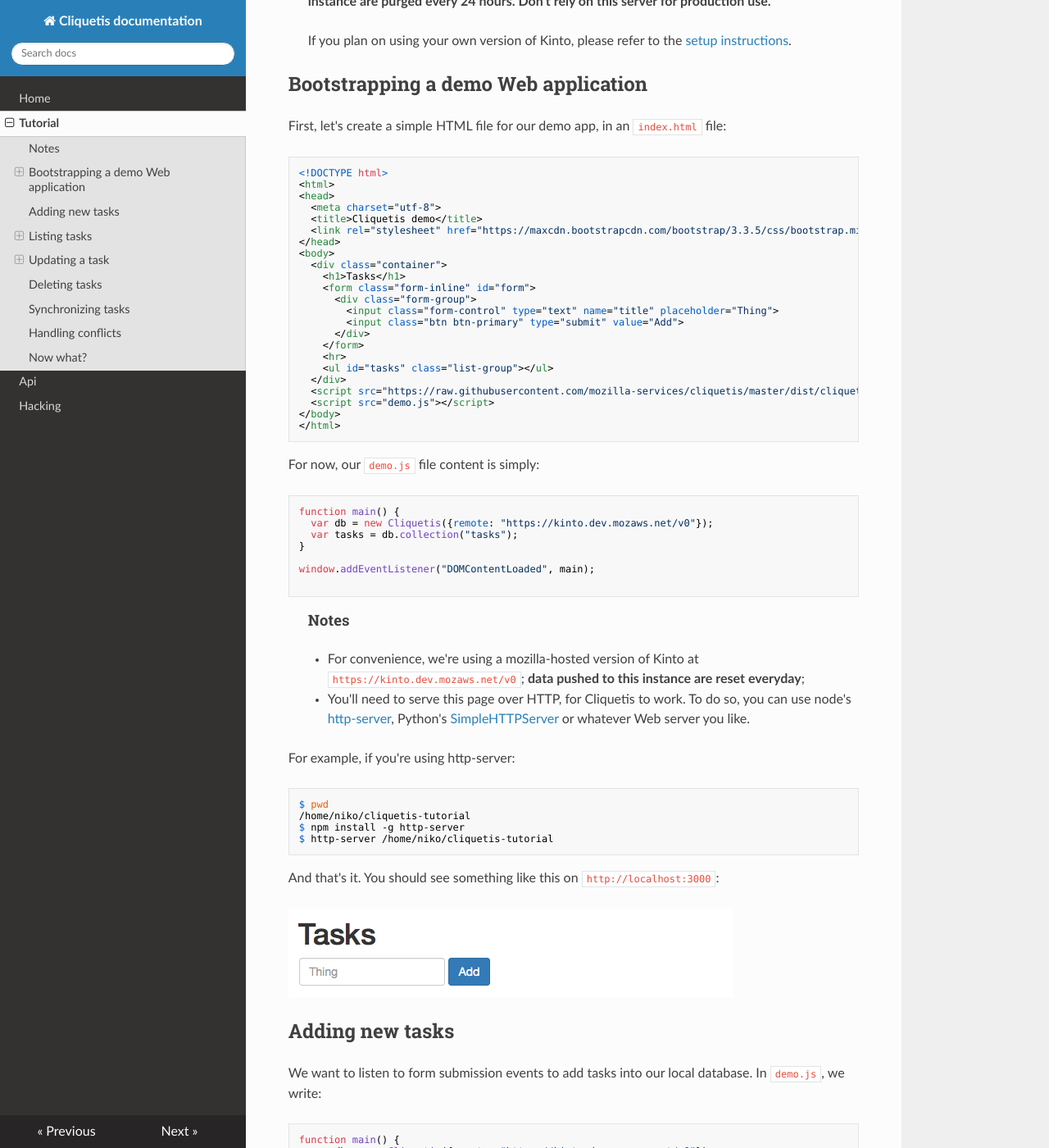
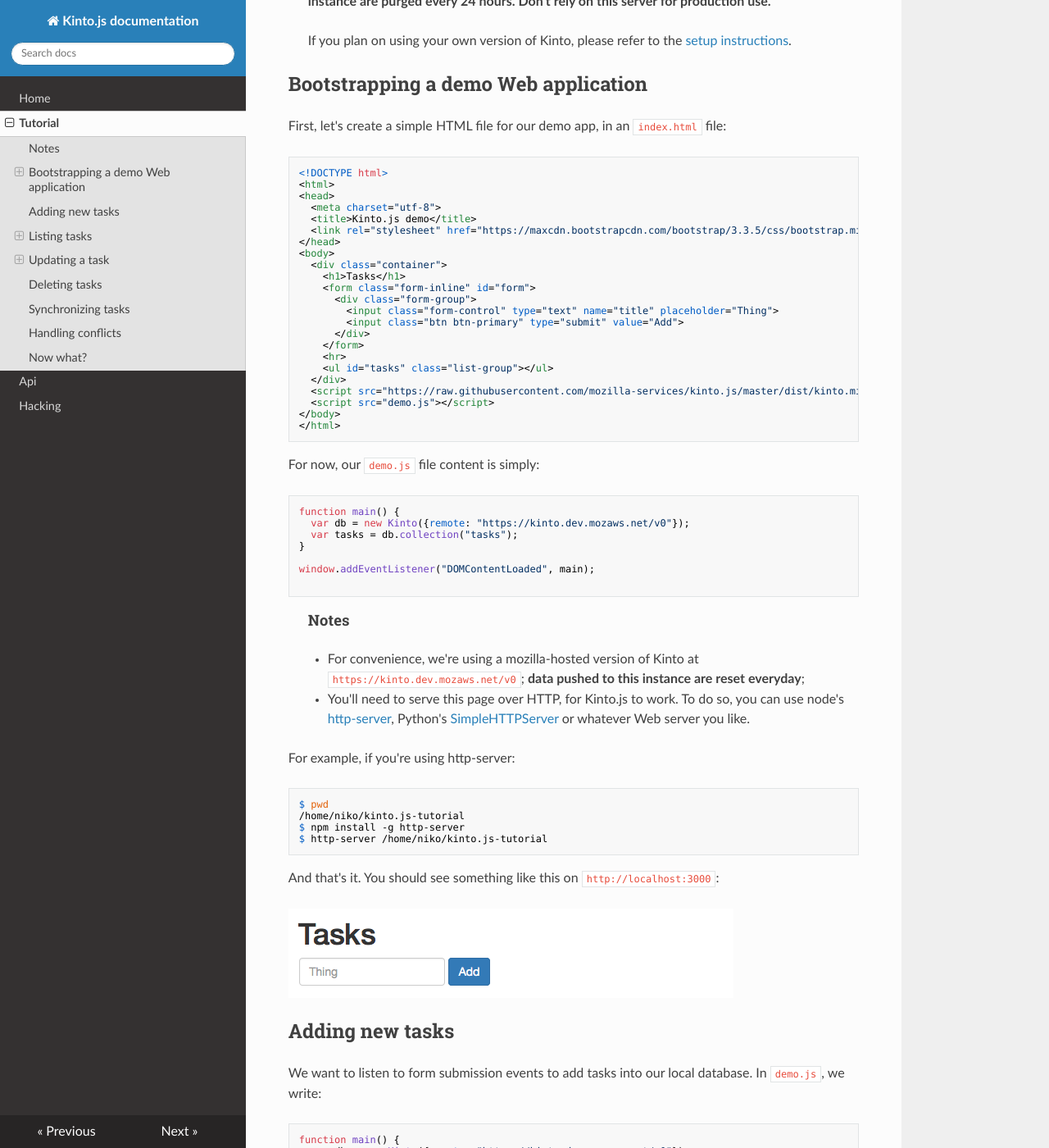
Before and after one commit to Kinto/kinto.js, an MkDocs documentation site: the page built from docs/tutorial.md, in a window 1280 px wide and 1400 px high, scrolled down 692 px. Shown: the whole window at 82% size. Built offline with MkDocs 1.6.1, drawn with Linux system fonts in a browser that asks for light colours; nearby versions of some CDN libraries; old or Windows-style settings are respelled for this version of MkDocs; some of the changed text lies outside the part shown.

Commit message:
Rename the project in Kinto.js

````diff
--- a/docs/tutorial.md
+++ b/docs/tutorial.md
@@ -4,7 +4,7 @@
 
 ![](images/final.png)
 
-The final demo code is [available](https://github.com/mozilla-services/cliquetis/tree/master/demo) in the Cliquetis repository.
+The final demo code is [available](https://github.com/mozilla-services/kinto.js/tree/master/demo) in the Kinto.js repository.
 
 > #### Notes
 >
@@ -21,7 +21,7 @@
 <html>
 <head>
   <meta charset="utf-8">
-  <title>Cliquetis demo</title>
+  <title>Kinto.js demo</title>
   <link rel="stylesheet" href="https://maxcdn.bootstrapcdn.com/bootstrap/3.3.5/css/bootstrap.min.css">
 </head>
 <body>
@@ -36,7 +36,7 @@
     <hr>
     <ul id="tasks" class="list-group"></ul>
   </div>
-  <script src="https://raw.githubusercontent.com/mozilla-services/cliquetis/master/dist/cliquetis.min.js"></script>
+  <script src="https://raw.githubusercontent.com/mozilla-services/kinto.js/master/dist/kinto.min.js"></script>
   <script src="demo.js"></script>
 </body>
 </html>
@@ -46,7 +46,7 @@
 
 ```js
 function main() {
-  var db = new Cliquetis({remote: "https://kinto.dev.mozaws.net/v0"});
+  var db = new Kinto({remote: "https://kinto.dev.mozaws.net/v0"});
   var tasks = db.collection("tasks");
 }
 
@@ -57,14 +57,14 @@
 > #### Notes
 >
 > - For convenience, we're using a mozilla-hosted version of Kinto at `https://kinto.dev.mozaws.net/v0`; **data pushed to this instance are reset everyday**;
-> - You'll need to serve this page over HTTP, for Cliquetis to work. To do so, you can use node's [http-server](https://github.com/indexzero/http-server), Python's [SimpleHTTPServer](https://docs.python.org/2/library/simplehttpserver.html) or whatever Web server you like.
+> - You'll need to serve this page over HTTP, for Kinto.js to work. To do so, you can use node's [http-server](https://github.com/indexzero/http-server), Python's [SimpleHTTPServer](https://docs.python.org/2/library/simplehttpserver.html) or whatever Web server you like.
 
 For example, if you're using http-server:
 
     $ pwd
-    /home/niko/cliquetis-tutorial
+    /home/niko/kinto.js-tutorial
     $ npm install -g http-server
-    $ http-server /home/niko/cliquetis-tutorial
+    $ http-server /home/niko/kinto.js-tutorial
 
 And that's it. You should see something like this on `http://localhost:3000`:
 
@@ -76,7 +76,7 @@
 
 ```js
 function main() {
-  var db = new Cliquetis({remote: "https://kinto.dev.mozaws.net/v0"});
+  var db = new Kinto({remote: "https://kinto.dev.mozaws.net/v0"});
   var tasks = db.collection("tasks");
 
   document.getElementById("form")
@@ -117,7 +117,7 @@
 
 ```js
 function main() {
-  var db = new Cliquetis({remote: "https://kinto.dev.mozaws.net/v0"});
+  var db = new Kinto({remote: "https://kinto.dev.mozaws.net/v0"});
   var tasks = db.collection("tasks");
 
   document.getElementById("form")
@@ -183,7 +183,7 @@
 
 > #### Notes
 >
-> - The Cliquetis API heavily relies on [Promises](https://developer.mozilla.org/en-US/docs/Mozilla/JavaScript_code_modules/Promise.jsm/Promise). Don't hesitate to [learn a bit more](http://pouchdb.com/2015/05/18/we-have-a-problem-with-promises.html) about them before digging further into this tutorial.
+> - The Kinto.js API heavily relies on [Promises](https://developer.mozilla.org/en-US/docs/Mozilla/JavaScript_code_modules/Promise.jsm/Promise). Don't hesitate to [learn a bit more](http://pouchdb.com/2015/05/18/we-have-a-problem-with-promises.html) about them before digging further into this tutorial.
 
 
 ## Updating a task
@@ -328,10 +328,10 @@
   });
 ```
 
-We're passing an `Authorization` header as an option to `#sync()`; that's because we're using Basic Auth mode for Kinto. We could alternatively have defined that authorization header in the `Cliquetis` constructor:
+We're passing an `Authorization` header as an option to `#sync()`; that's because we're using Basic Auth mode for Kinto. We could alternatively have defined that authorization header in the `Kinto` constructor:
 
 ```js
-var db = new Cliquetis({
+var db = new Kinto({
   remote: "https://kinto.dev.mozaws.net/v0",
   headers: {Authorization: "Basic " + btoa("user:pass")}
 });
@@ -506,4 +506,4 @@
 
 ## Now what?
 
-That's all folks. Now feel free to browse the [API documentation](api.md), report [an issue](https://github.com/mozilla-services/cliquetis/issues/new), learn how to [contribute](hacking.md), but most of all: have fun.
+That's all folks. Now feel free to browse the [API documentation](api.md), report [an issue](https://github.com/mozilla-services/kinto.js/issues/new), learn how to [contribute](hacking.md), but most of all: have fun.
--- a/mkdocs.yml
+++ b/mkdocs.yml
@@ -1,4 +1,4 @@
-site_name: Cliquetis documentation
+site_name: Kinto.js documentation
 pages:
 - Home: index.md
 - Tutorial: tutorial.md
````
Also changed, not shown: README.md (+1 -1 lines), docs/api.md (+3 -3 lines), docs/hacking.md (+9 -9 lines), docs/index.md (+1 -1 lines), package.json (+7 -7 lines), 5 other files.
